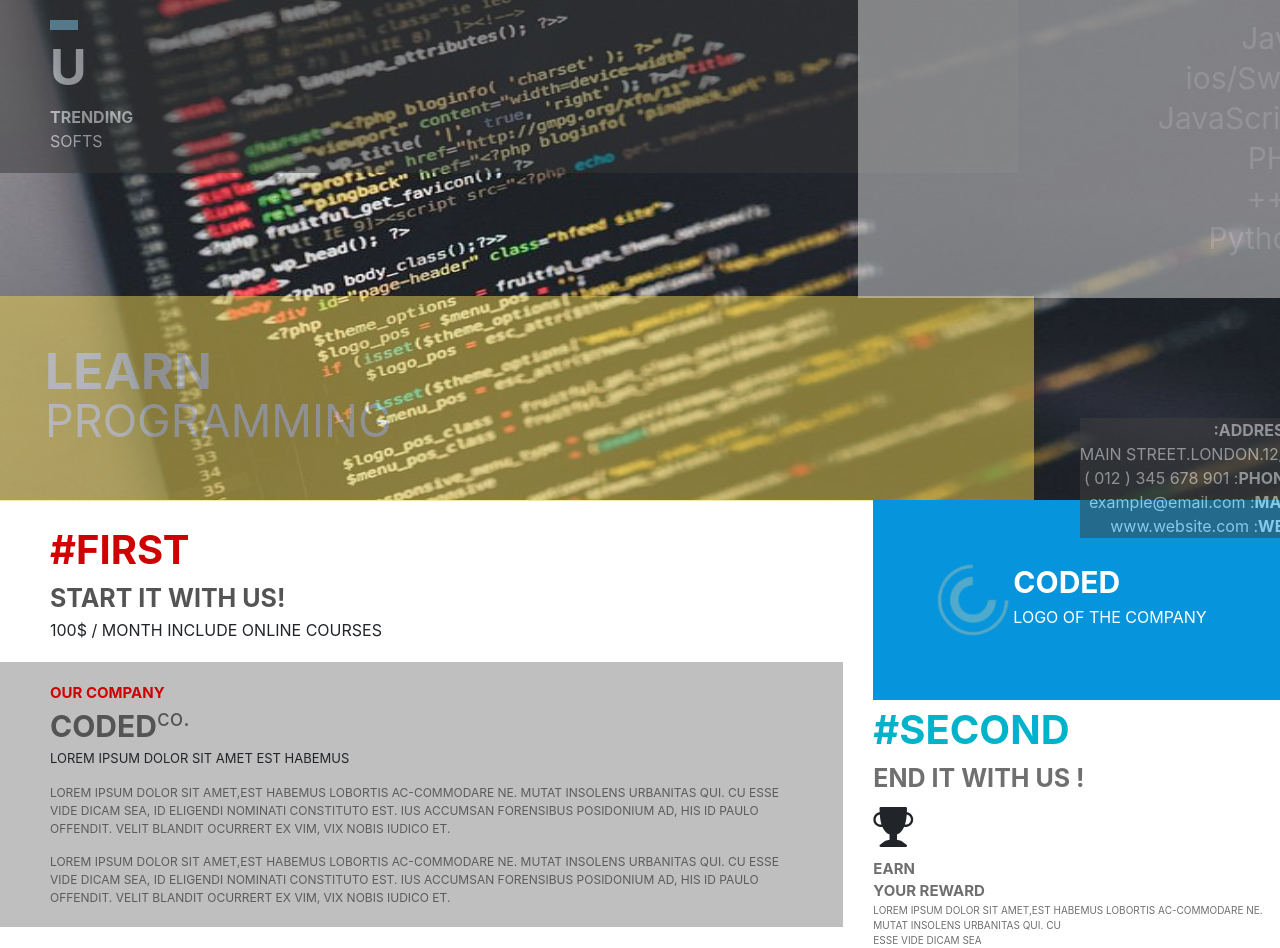
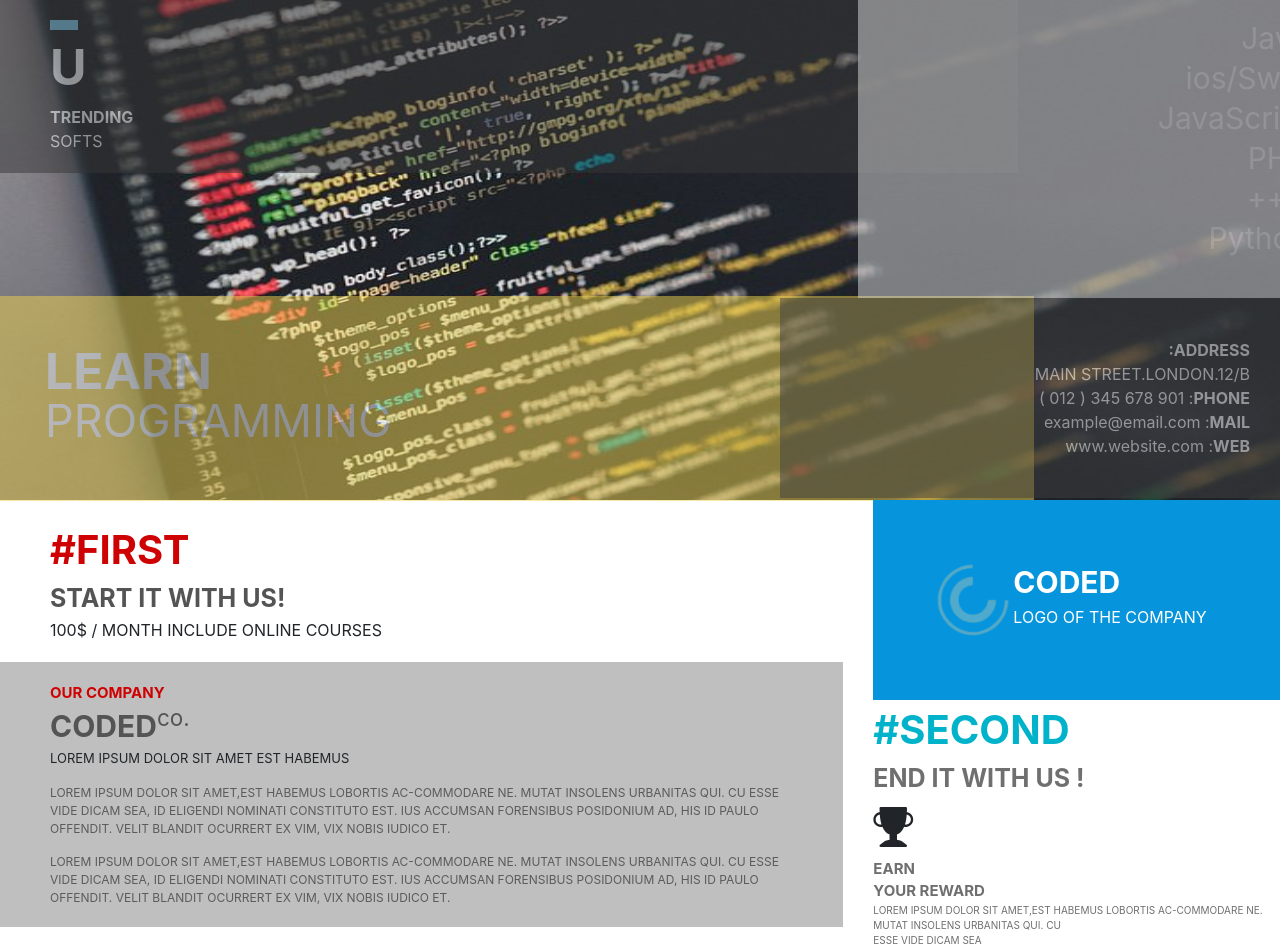
Before and after one commit to janvi0501/Layout--3, a plain HTML site: page index.html in a window 1280 px wide. Shown: the top 948 px of the page. Drawn offline with nearby package versions, Linux system fonts and the light colour scheme.

Commit message:
fifth commit

```diff
--- a/css/style.css
+++ b/css/style.css
@@ -107,8 +107,11 @@ input, button {
     opacity: 0.5;
     text-align: end;
     position: absolute;
-    bottom: 410px;
+    bottom: 450px;
     right: 0px;
+    width: 515px;
+    /* padding-right: 80px; */
+    padding: 40px 45px;
 }
 
 .name{
@@ -203,5 +206,4 @@ input, button {
 .name11{
     font-size: 10px;
     color: rgb(111, 111, 111);
-
 }
```
